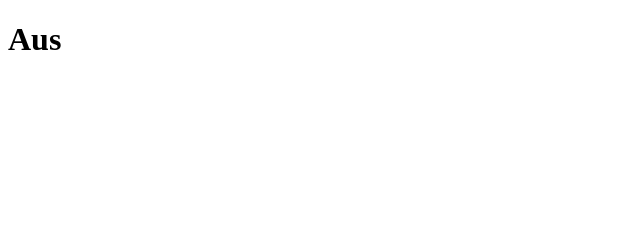
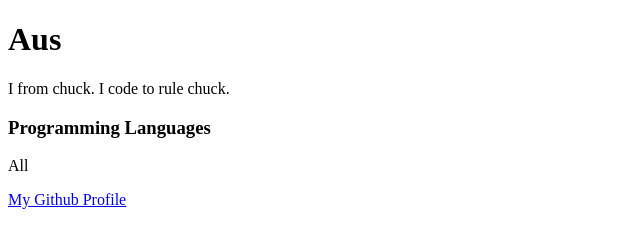
Before and after one commit to AHarryHughes/Git-skills, a plain HTML site: page index.html in a window 1280 px wide. Shown: the whole page, without its empty margins (0-640 px from the left). Drawn offline with Linux system fonts and the light colour scheme.

Commit message:
Rule the world through code

```diff
--- a/index.html
+++ b/index.html
@@ -6,5 +6,9 @@
   </head>
   <body>
     <h1>Aus</h1>
+    <p>I from chuck. I code to rule chuck.</p>
+    <h3>Programming Languages</h3>
+    <p>All</p>
+    <a href="https://github.com/AHarryHughes" target="_blank">My Github Profile</a>
   </body>
 </html>
```
